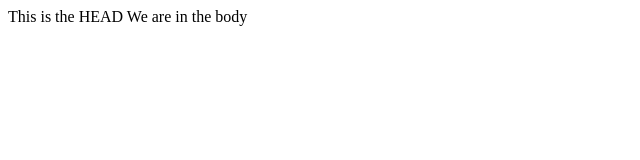
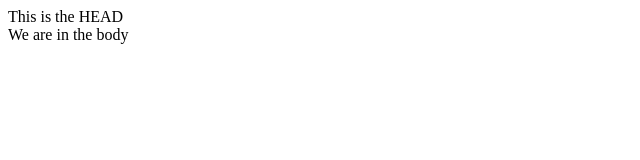
Before and after one commit to vf-mostafa/testproject, a plain HTML site: page index.html in a window 1280 px wide. Shown: the whole page, without its empty margins (0-640 px from the left). Drawn offline with Linux system fonts and the light colour scheme.

Commit message:
modified index && add file1

```diff
--- a/index.html
+++ b/index.html
@@ -5,7 +5,7 @@
 test page
 </title>
 <head>
-This is the HEAD
+This is the HEAD <br>
 </head>
 
 <body>
```
Also changed, not shown: 1 other file.
